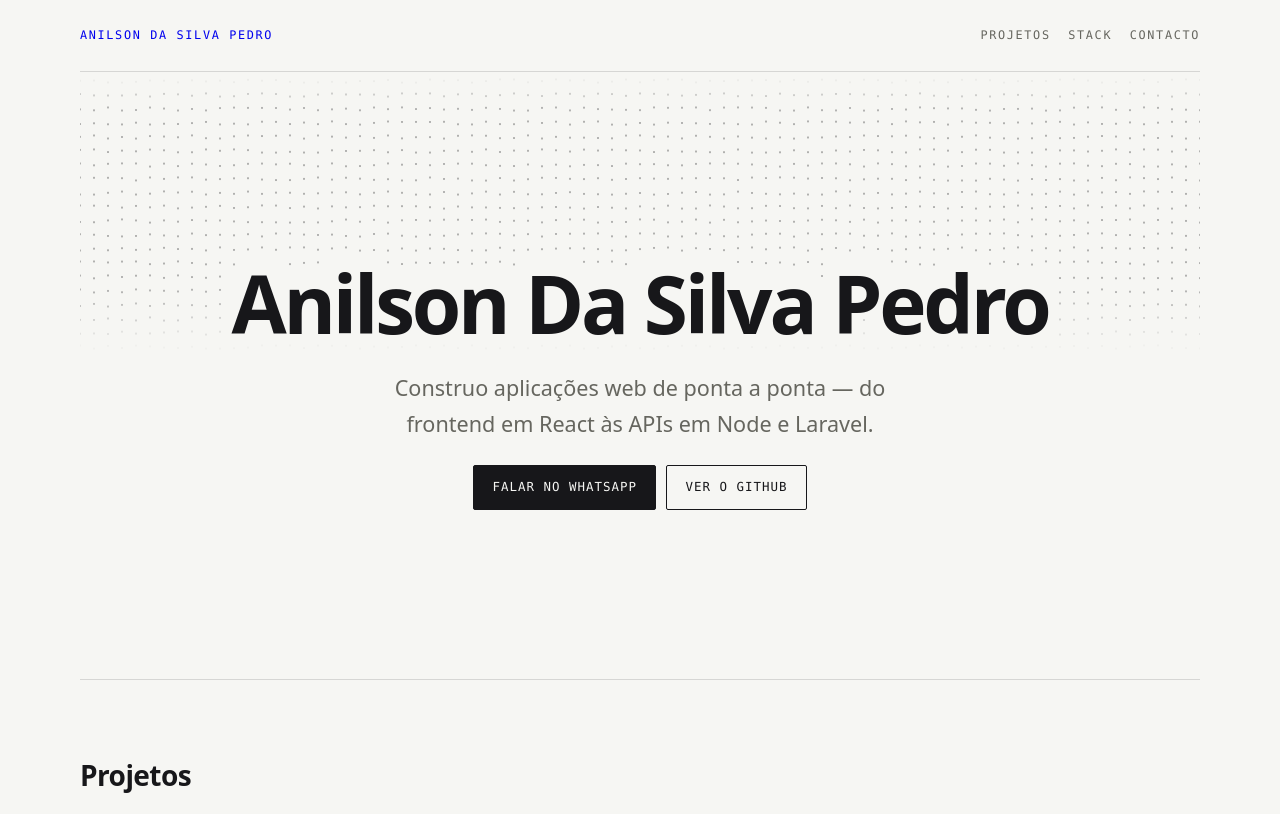
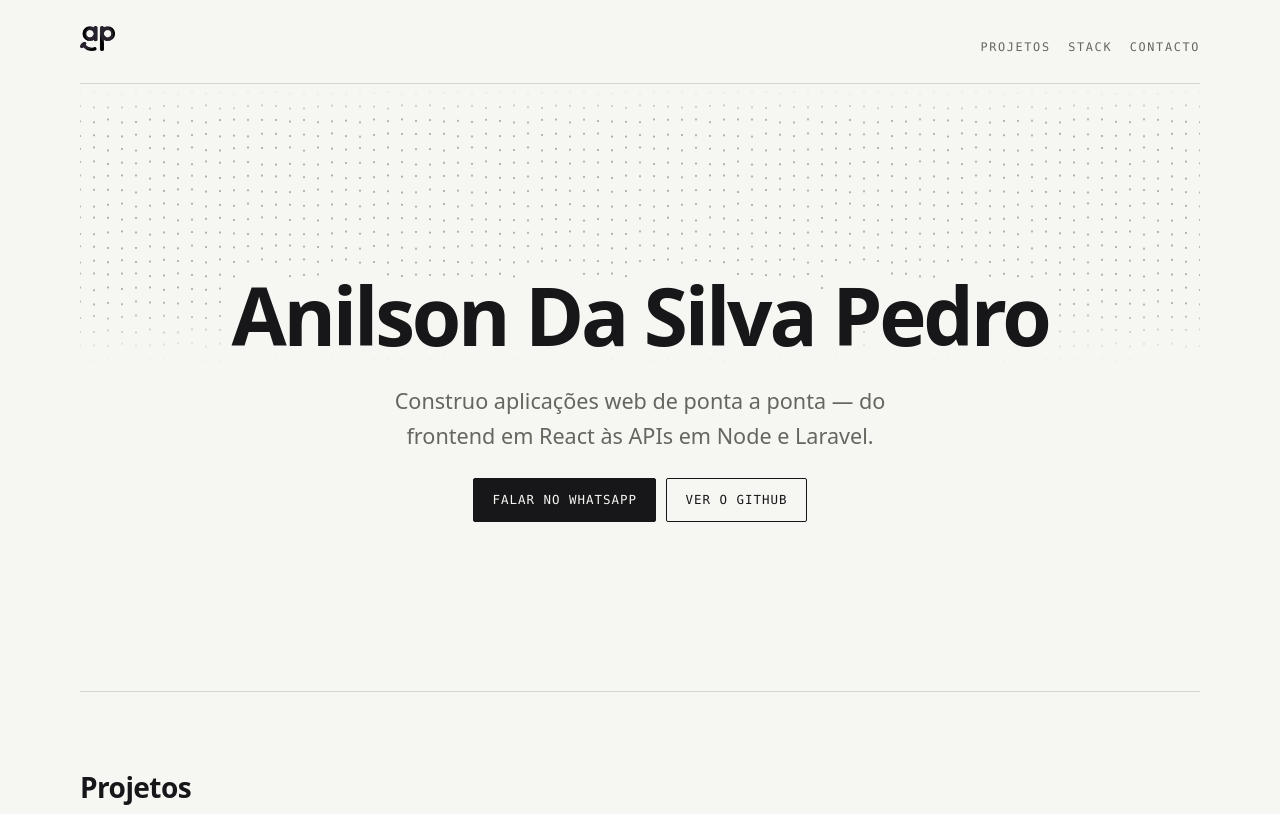
Before and after one commit to anilp07x/anilp07x.github.io, a plain HTML site: page index.html in a window 1280 px wide. Shown: the top 814 px of the page. Drawn offline with Linux system fonts and the light colour scheme.

Commit message:
Cabeçalho e favicon com o logo da marca
O nome no cabeçalho passa a ser uma imagem (logo.png) com alt a preservar o
nome acessível; no tema escuro o logo é invertido para não sumir no papel
escuro. O favicon deixa de ser o SVG de barras e passa a favicon.png, o mesmo
logo num quadrado de papel arredondado (um favicon transparente de tinta
escura desaparecia numa barra de separadores escura).

```diff
--- a/assets/css/style.css
+++ b/assets/css/style.css
@@ -70,17 +70,24 @@ body {
   padding-block: 1.6rem;
 }
 
-.top__name,
 .top__nav {
+  display: flex;
+  gap: 1.1rem;
   font-family: var(--mono);
   font-size: .74rem;
   letter-spacing: .14em;
   text-transform: uppercase;
 }
 
-.top__name { text-decoration: none; }
+/* O nome é o logo (imagem), não texto. */
+.top__name { display: inline-flex; }
 
-.top__nav { display: flex; gap: 1.1rem; }
+.top__name img { display: block; width: auto; height: 1.6rem; }
+
+/* O logo é tinta escura: no tema escuro inverte, senão sumia no papel escuro. */
+@media (prefers-color-scheme: dark) {
+  .top__name img { filter: invert(1); }
+}
 
 .top__nav a {
   color: var(--muted);
--- a/index.html
+++ b/index.html
@@ -19,7 +19,7 @@
   <meta property="og:url" content="https://anilp07x.github.io/prtfolio/">
   <meta name="twitter:card" content="summary">
 
-  <link rel="icon" href="favicon.svg" type="image/svg+xml">
+  <link rel="icon" href="favicon.png" type="image/png" sizes="192x192">
   <link rel="stylesheet" href="assets/css/style.css">
 
   <script type="application/ld+json">
@@ -47,7 +47,9 @@
     <div id="smooth-content">
       <div class="wrap">
         <header class="top" id="topo">
-          <a class="top__name" href="#topo">Anilson Da Silva Pedro</a>
+          <a class="top__name" href="#topo">
+            <img src="logo.png" alt="Anilson Da Silva Pedro" width="505" height="367">
+          </a>
           <nav class="top__nav" aria-label="Secções">
             <a href="#projetos">Projetos</a>
             <a href="#stack">Stack</a>
```
Also changed, not shown: favicon.png (added), favicon.svg (deleted), logo.png (added), 1 other file.
